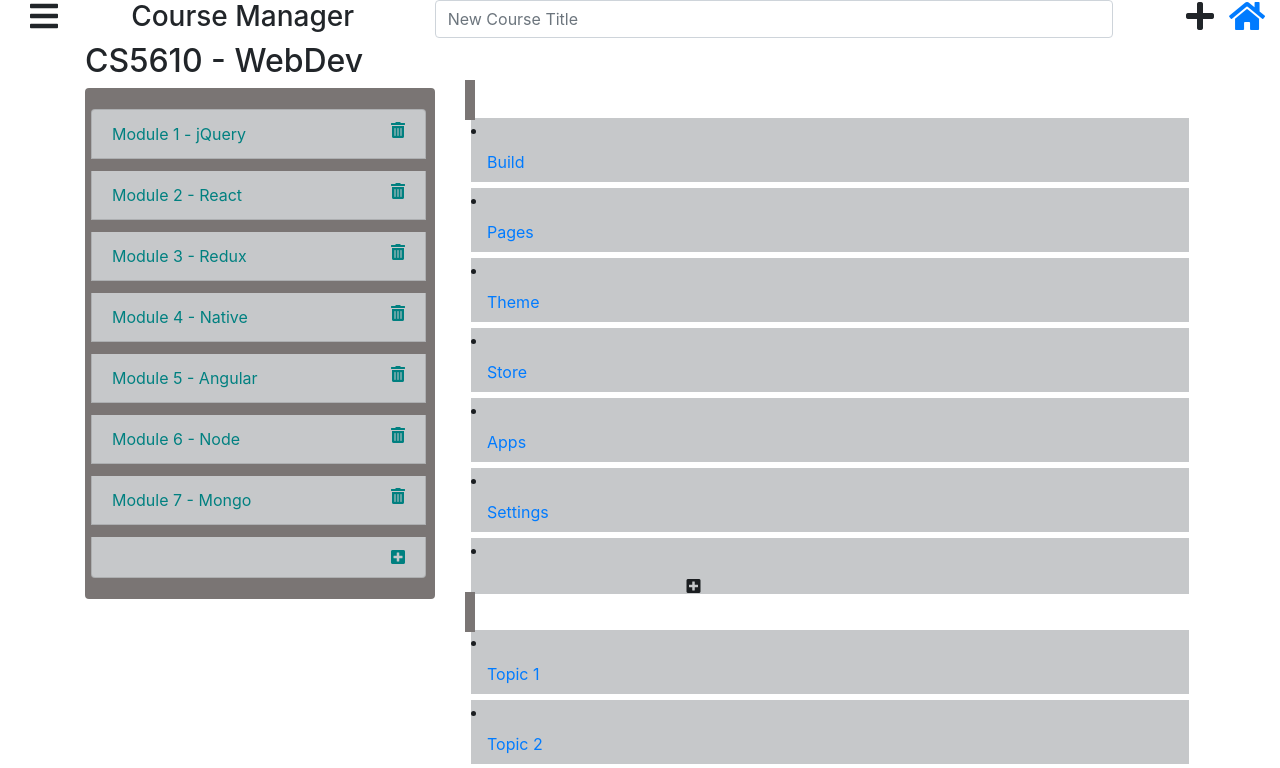
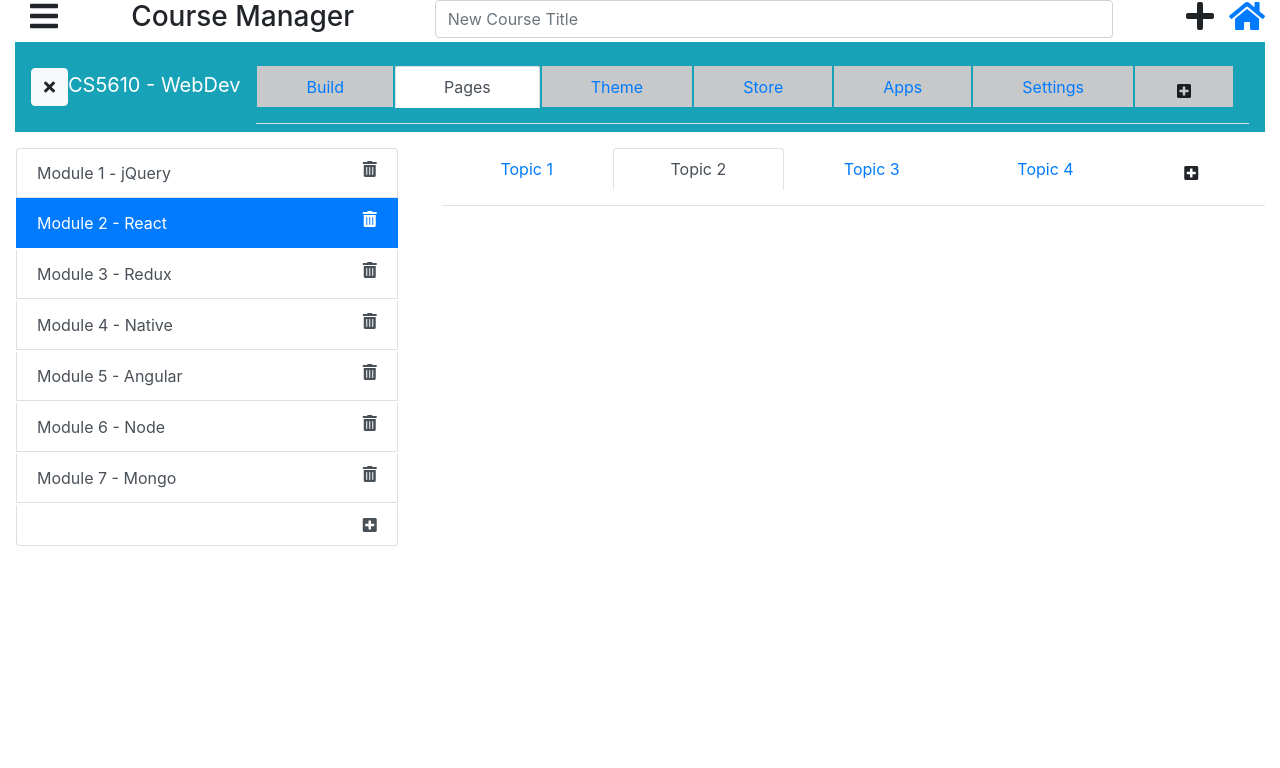
Before and after one commit to anjun77/wbdv-sp21-01-anjun-client-react, a React (Create React App) app: page /courses/editor in a window 1280 px wide. Shown: the top 768 px of the page. Built offline with nearby package versions, Linux system fonts and the light colour scheme; no server answers.

Commit message:
Update course editor

```diff
--- a/package.json
+++ b/package.json
@@ -10,8 +10,10 @@
     "bootstrap": "^4.6.0",
     "react": "^17.0.1",
     "react-dom": "^17.0.1",
+    "react-redux": "^7.2.2",
     "react-router-dom": "^5.0.0",
     "react-scripts": "4.0.2",
+    "redux": "^4.0.5",
     "web-vitals": "^1.1.0"
   },
   "scripts": {
--- a/src/components/course-editor/course-editor.css
+++ b/src/components/course-editor/course-editor.css
@@ -1,15 +1,10 @@
-.color-teal {
-  color:teal;
-}
 
 ul {
-  background: #7A7574;
   padding: 15px
 }
 
 ul li {
-  background: #038387;
-  margin: 6px;
+  margin: 1px;
 }
 
 .center {
@@ -20,21 +15,17 @@ ul li {
 }
 
 ul-tab {
-  background: #7A7574;
   padding: 10px
 }
 
 ul-tab li {
-  background: #7A7574;
   margin: 6px;
 }
 
 ul-pill {
-  background: white;
   padding: 5px;
 }
 
 ul-pill li {
-  background: #038387;
   margin: 6px;
 }
--- a/src/components/course-editor/course-editor.js
+++ b/src/components/course-editor/course-editor.js
@@ -3,46 +3,19 @@ import {Link} from "react-router-dom";
 import "./course-editor.css"
 
 const CourseEditor = ({history}) =>
-    <div className="container">
-      <h2>CS5610 - WebDev</h2>
-      <div className="row">
-        <div className="col-sm-4">
-          <ul className="list-group">
-            <li className="list-group-item list-group-item-action list-group-item-dark color-teal">
-              Module 1 - jQuery
-              <i className="fas fa-trash-alt float-right"></i>
-            </li>
-            <li className="list-group-item list-group-item-action list-group-item-dark color-teal">
-              Module 2 - React
-              <i className="fas fa-trash-alt float-right"></i>
-            </li>
-            <li className="list-group-item list-group-item-action list-group-item-dark color-teal">
-              Module 3 - Redux
-              <i className="fas fa-trash-alt float-right"></i>
-            </li>
-            <li className="list-group-item list-group-item-action list-group-item-dark color-teal">
-              Module 4 - Native
-              <i className="fas fa-trash-alt float-right"></i>
-            </li>
-            <li className="list-group-item list-group-item-action list-group-item-dark color-teal">
-              Module 5 - Angular
-              <i className="fas fa-trash-alt float-right"></i>
-            </li>
-            <li className="list-group-item list-group-item-action list-group-item-dark color-teal">
-              Module 6 - Node
-              <i className="fas fa-trash-alt float-right"></i>
-            </li>
-            <li className="list-group-item list-group-item-action list-group-item-dark color-teal">
-              Module 7 - Mongo
-              <i className="fas fa-trash-alt float-right"></i>
-            </li>
-            <li className="list-group-item list-group-item-action list-group-item-dark color-teal">
-              <i className="fas fa-plus-square float-right"></i>
-            </li>
-          </ul>
-        </div>
-        <div className="col-sm-8">
-          <ul-tab className="nav nav-tabs nav-fill">
+    <div>
+      <nav
+          className="navbar navbar-expand-md navbar-dark bg-info sticky-top">
+            <div className="navbar-brand">
+              <button className="btn-light btn"
+                      onClick={() => history.goBack()}>
+                <i className="fas fa-times"></i>
+              </button>
+                CS5610 - WebDev
+            </div>
+
+        <div className="collapse navbar-collapse " id="navbar-nav-dropdown">
+          <ul className="nav nav-tabs nav-fill w-100">
             <li className="nav-item list-group-item-dark">
               <a className="nav-link" aria-current="page" href="#">Build</a>
             </li>
@@ -65,26 +38,67 @@ const CourseEditor = ({history}) =>
               <a className="nav-link" aria-current="page" href="#"></a>
               <i className="fas fa-plus-square center"></i>
             </li>
-          </ul-tab>
+          </ul>
+        </div>
+      </nav>
 
-          <ul-pill className="nav nav-pills">
-            <li className="nav-item list-group-item-dark">
+      <div className="row">
+        <div className="col-4">
+          <ul className="list-group">
+            <li className="list-group-item list-group-item-action ">
+              Module 1 - jQuery
+              <i className="fas fa-trash-alt float-right"></i>
+            </li>
+            <li className="list-group-item active list-group-item-action">
+              Module 2 - React
+              <i className="fas fa-trash-alt float-right"></i>
+            </li>
+            <li className="list-group-item list-group-item-action">
+              Module 3 - Redux
+              <i className="fas fa-trash-alt float-right"></i>
+            </li>
+            <li className="list-group-item list-group-item-action">
+              Module 4 - Native
+              <i className="fas fa-trash-alt float-right"></i>
+            </li>
+            <li className="list-group-item list-group-item-action">
+              Module 5 - Angular
+              <i className="fas fa-trash-alt float-right"></i>
+            </li>
+            <li className="list-group-item list-group-item-action">
+              Module 6 - Node
+              <i className="fas fa-trash-alt float-right"></i>
+            </li>
+            <li className="list-group-item list-group-item-action">
+              Module 7 - Mongo
+              <i className="fas fa-trash-alt float-right"></i>
+            </li>
+            <li className="list-group-item list-group-item-action">
+              <i className="fas fa-plus-square float-right"></i>
+            </li>
+          </ul>
+        </div>
+
+
+        <div className="col-8">
+          <ul className="nav nav-tabs nav-fill w-100">
+            <li className="nav-item ">
               <a className="nav-link" aria-current="page" href="#">Topic 1</a>
             </li>
-            <li className="nav-item list-group-item-dark">
+            <li className="nav-item">
               <a className="nav-link active" href="#">Topic 2</a>
             </li>
-            <li className="nav-item list-group-item-dark">
+            <li className="nav-item">
               <a className="nav-link" href="#">Topic 3</a>
             </li>
-            <li className="nav-item list-group-item-dark">
+            <li className="nav-item">
               <a className="nav-link" href="#">Topic 4</a>
             </li>
-            <li className="nav-item list-group-item-dark">
+            <li className="nav-item">
               <a className="nav-link" href="#"></a>
               <i className="fas fa-plus-square center"></i>
             </li>
-          </ul-pill>
+          </ul>
         </div>
       </div>
     </div>
```
Also changed, not shown: 1 other file (tests, documents, lock files or other folders).
